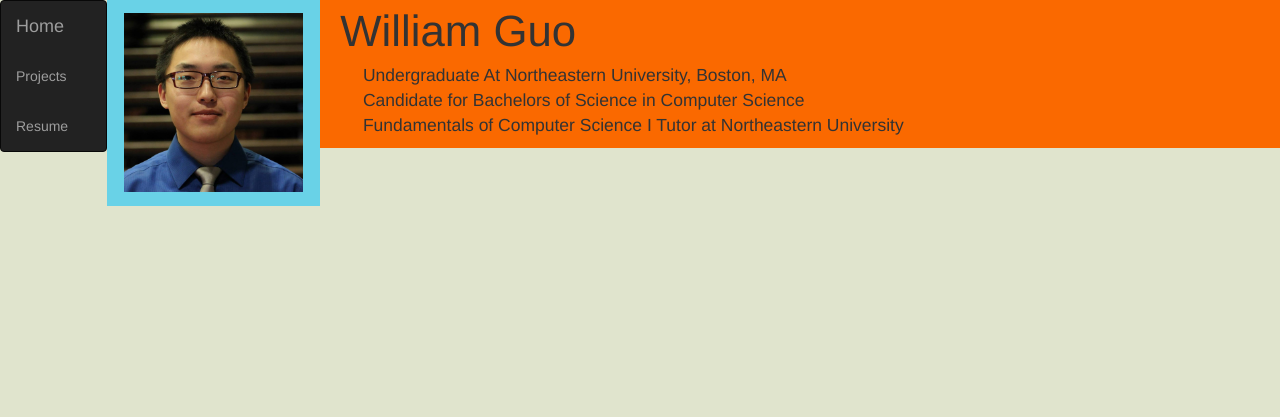
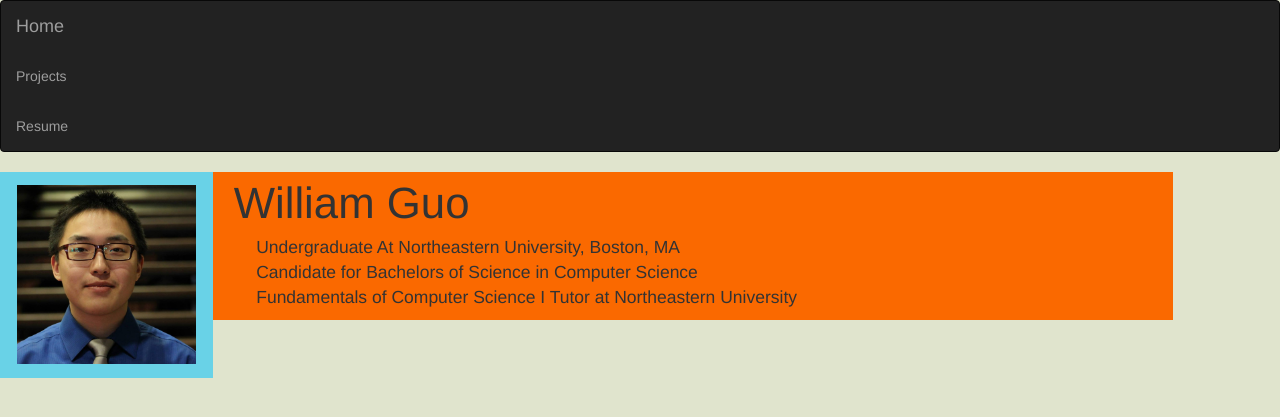
Before and after one commit to Guo-William/Personal-Website, a PHP site: page / in a window 1280 px wide. Shown: the top 417 px of the page. Run offline with PHP 8.4, Linux system fonts and the light colour scheme; some libraries are stand-ins or nearby versions.

Commit message:
commented out the div

```diff
--- a/index.php
+++ b/index.php
@@ -21,9 +21,9 @@
 </head>
 
 <body>
-  <div class="col-xs-12 col-sm-2 col-md-1 col-lg-1" style="padding:0;">
+  <!--<div class="col-xs-12 col-sm-2 col-md-1 col-lg-1" style="padding:0;">-->
       <?php require('includes/navbar.php');?>
-    </div>
+    <!--</div>-->
   <div>
     <div class="head-shot col-xs-12 col-sm-3 col-md-2 col-lg-2">
         <img class="center-block" src="images\headshot.jpg" alt="Headshot"
```
